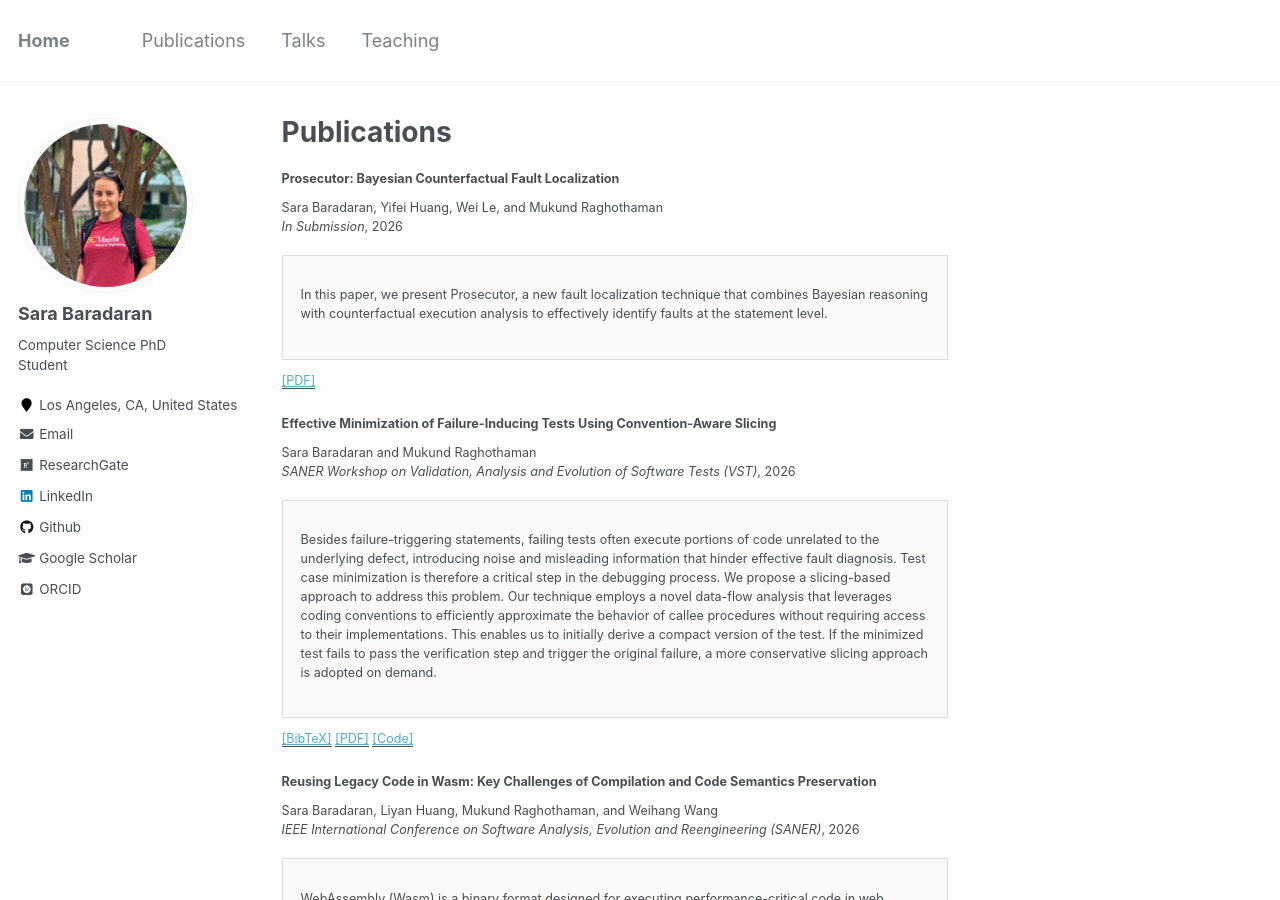
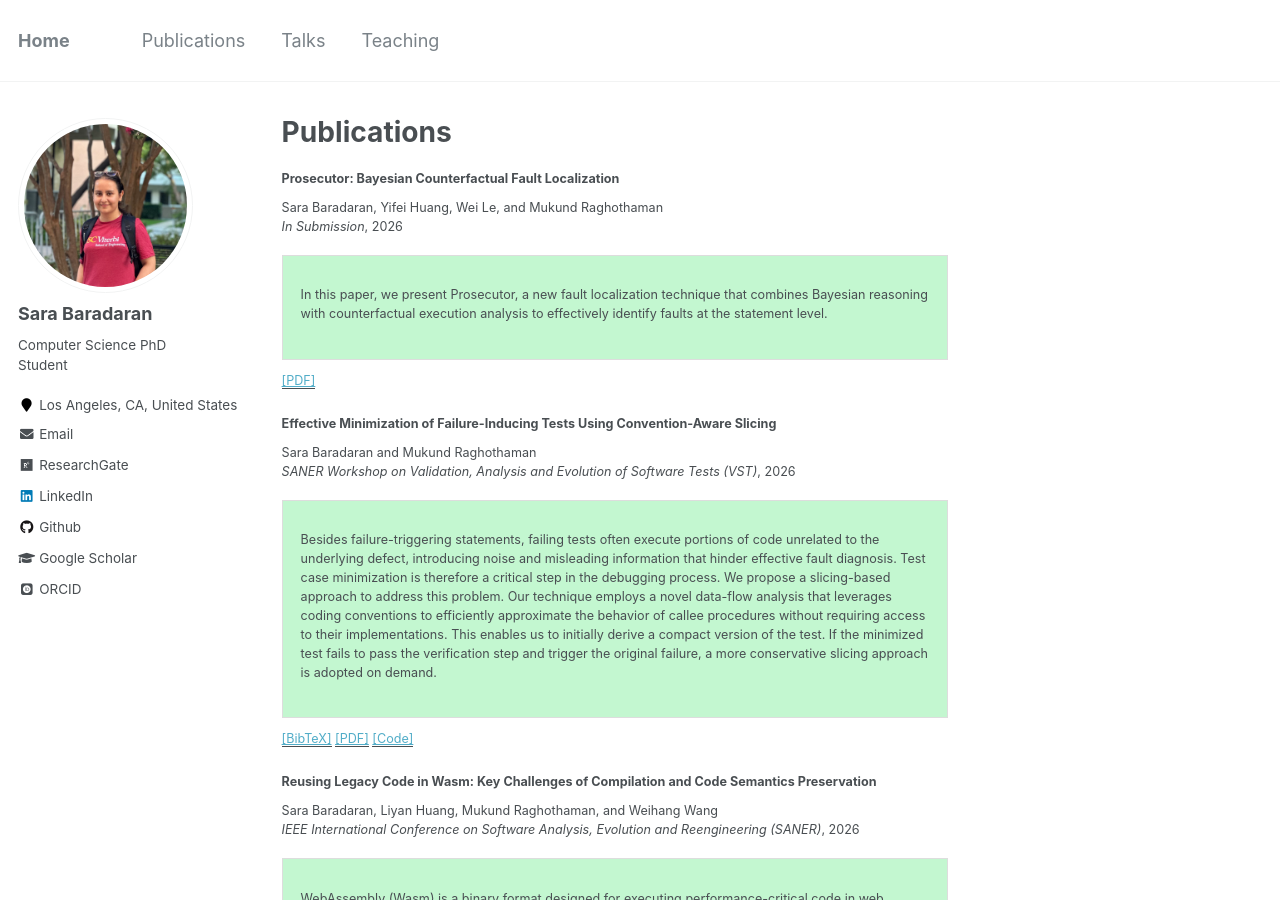
Before and after one commit to SaraBaradaran/SaraBaradaran.github.io, a Jekyll site: the page built from _pages/publications.md, in a window 1280 px wide and 900 px high. Built offline with Jekyll 4.4.1, drawn with Linux system fonts in a browser that asks for light colours; some web fonts are replaced.

Commit message:
Update archive-single.html

```diff
--- a/_includes/archive-single.html
+++ b/_includes/archive-single.html
@@ -63,7 +63,7 @@
       <div style="display: flex; align-items: flex-start; gap: 1rem; margin-top: 1rem; flex-wrap: wrap;">
 
         {% if post.excerpt %}
-          <div style="width: 68%; min-width: 280px; border: 1px solid #ddd; padding: 1rem; box-sizing: border-box; background: #fafafa;">
+          <div style="width: 68%; min-width: 280px; border: 1px solid #ddd; padding: 1rem; box-sizing: border-box; background: #c3f7d0;">
             {{ post.excerpt | markdownify }}
           </div>
         {% endif %}
```
